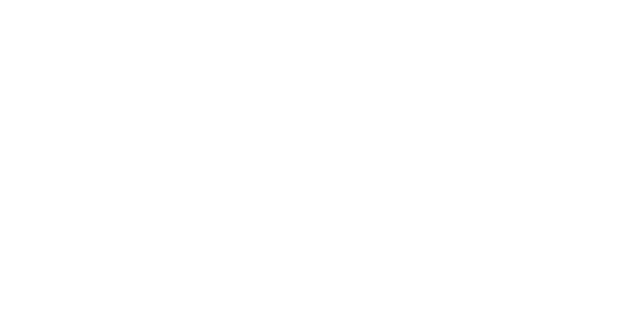
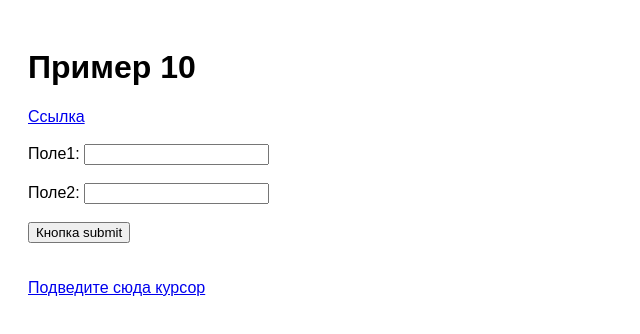
Before and after one commit to liahrothstein/web.lab6, a React (Vite) app in the folder examples/: page /examples/xmpl10 in a window 1280 px wide. Before the commit this address had no page. Shown: the top 334 px of the page, without its empty margins (0-640 px from the left). Built offline with nearby package versions, Linux system fonts and the light colour scheme.

Commit message:
feat: done tenth example

```diff
--- a/examples/src/App.tsx
+++ b/examples/src/App.tsx
@@ -11,6 +11,7 @@ import {
   Example7,
   Example8,
   Example9,
+  Example10,
 } from './components';
 import { MainRoute } from './MainRoute';
 
@@ -28,6 +29,7 @@ function App() {
       <Route path="/examples/xmpl7" element={<Example7 />} />
       <Route path="/examples/xmpl8" element={<Example8 />} />
       <Route path="/examples/xmpl9" element={<Example9 />} />
+      <Route path="/examples/xmpl10" element={<Example10 />} />
     </Routes>
   );
 }
--- a/examples/src/MainRoute.tsx
+++ b/examples/src/MainRoute.tsx
@@ -13,6 +13,7 @@ export function MainRoute() {
       <Link to="/examples/xmpl7">Example 7</Link>
       <Link to="/examples/xmpl8">Example 8</Link>
       <Link to="/examples/xmpl9">Example 9</Link>
+      <Link to="/examples/xmpl10">Example 10</Link>
     </div>
   );
 }
--- /dev/null
+++ b/examples/src/components/Example10.tsx
@@ -0,0 +1,104 @@
+import React, { useEffect, useState } from 'react';
+
+export function Example10() {
+  const [field1, setField1] = useState<string>('');
+  const [field2, setField2] = useState<string>('');
+
+  // Состояние для безопасного вывода сообщений на экран вместо alert
+  const [notification, setNotification] = useState<string>('');
+
+  useEffect(() => {
+    // Для загрузки страницы alert использовать можно, так как он срабатывает один раз
+    alert('Добро пожаловать на эту замечательную страницу');
+  }, []);
+
+  function handleField1Change(e: React.ChangeEvent<HTMLInputElement>) {
+    const value = e.target.value;
+    setField1(value);
+    setField2(value);
+  }
+
+  function handleSubmit(e: React.SubmitEvent) {
+    e.preventDefault();
+    alert('Нажата кнопка submit. Передача данных формы');
+  }
+
+  return (
+    <div style={{ padding: '20px', fontFamily: 'sans-serif' }}>
+      <h1>Пример 10</h1>
+
+      {/* Вывод уведомлений прямо на страницу */}
+      {notification && (
+        <div
+          style={{
+            padding: '10px',
+            background: '#e0f7fa',
+            marginBottom: '10px',
+            borderRadius: '4px',
+          }}
+        >
+          ℹ️ <strong>Уведомление:</strong> {notification}
+        </div>
+      )}
+
+      <a
+        href="#"
+        onClick={(e) => {
+          e.preventDefault();
+          alert('Событие Click');
+        }}
+      >
+        Ссылка
+      </a>
+
+      <br />
+      <br />
+
+      <form onSubmit={handleSubmit} name="form1">
+        <div>
+          <label>
+            Поле1:{' '}
+            <input
+              type="text"
+              name="field1"
+              value={field1}
+              onChange={handleField1Change}
+              // Заменяем alert на безопасное обновление состояния
+              onFocus={() => setNotification('Выбрано первое поле')}
+            />
+          </label>
+        </div>
+
+        <br />
+
+        <div>
+          <label>
+            Поле2:{' '}
+            <input
+              type="text"
+              name="field2"
+              value={field2}
+              onChange={(e) => setField2(e.target.value)}
+              // Заменяем alert на безопасное обновление состояния
+              onFocus={() => setNotification('Выбрано второе поле')}
+            />
+          </label>
+        </div>
+
+        <br />
+        <input type="submit" value="Кнопка submit" />
+      </form>
+
+      <br />
+      <br />
+
+      <a
+        href="#"
+        onMouseEnter={() => alert('Событие MouseOver')} // Тут alert безопасен, так как mouseenter не зависит от фокуса
+        onClick={(e) => e.preventDefault()}
+      >
+        Подведите сюда курсор
+      </a>
+    </div>
+  );
+}
--- a/examples/src/components/index.ts
+++ b/examples/src/components/index.ts
@@ -7,3 +7,4 @@ export { Example6 } from './Example6';
 export { Example7 } from './Example7';
 export { Example8 } from './Example8';
 export { Example9 } from './Example9';
+export { Example10 } from './Example10';
```
